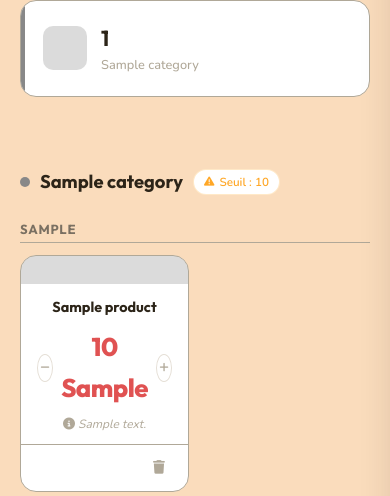
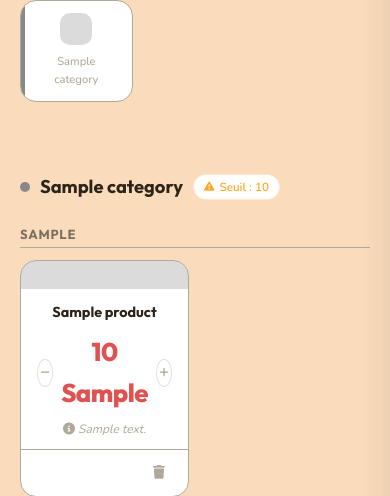
Before and after one commit to pikaseya-ops/Gestion-stock-Mobile, a Flask app: page / in a window 390 px wide. Shown: the part 164-660 px from the top of the page. Run offline with Flask 3, Linux system fonts and the light colour scheme; tables that the repository leaves empty hold one stand-in row (values such as "Sample post").

Commit message:
Edit: stats vignette for mobile adaptation

```diff
--- a/app/static/css/style.css
+++ b/app/static/css/style.css
@@ -392,8 +392,8 @@ input, select, button {
 
 .stats-grid {
     display: grid;
-    grid-template-columns: repeat(auto-fill, minmax(200px, 1fr));
-    gap: 14px;
+    grid-template-columns: repeat(auto-fill, minmax(140px, 1fr));
+    gap: 10px;
     margin-bottom: 20px;
 }
 
@@ -411,6 +411,24 @@ input, select, button {
     cursor: pointer;
 }
 
+@media (max-width: 768px) {
+    .stat-card {
+        padding: 12px 14px;
+        gap: 8px;
+        flex-direction: column;
+        align-items: center;
+        text-align: center;
+    }
+
+    .stat-info {
+        align-items: center;
+    }
+
+    .stat-value {
+        display: none;
+    }
+}
+
 
 .stat-icon {
     width: 44px; height: 44px;
@@ -420,6 +438,14 @@ input, select, button {
     justify-content: center;
     font-size: 1.1rem;
     flex-shrink: 0;
+}
+
+@media (max-width: 768px) {
+    .stat-icon {
+        width: 32px;
+        height: 32px;
+        font-size: 0.9rem;
+    }
 }
 
 
@@ -436,10 +462,22 @@ input, select, button {
     letter-spacing: -0.02em;
 }
 
+@media (max-width: 768px) {
+    .stat-value {
+        font-size: 1.1rem;
+    }
+}
+
 .stat-label {
     font-size: 0.8rem;
     color: var(--color-text-muted);
     font-weight: 500;
+}
+
+@media (max-width: 768px) {
+    .stat-label {
+        font-size: 0.7rem;
+    }
 }
 
 /* =============================================
@@ -1172,12 +1210,18 @@ input, select, button {
     .topbar-right { width: 100%; }
     .search-box { flex: 1; }
     .search-box input { width: 100%; }
-    .stats-grid { grid-template-columns: 1fr 1fr; }
+    .stats-grid {
+        grid-template-columns: repeat(3, 1fr);
+        gap: 8px;
+    }
     .product-grid { grid-template-columns: repeat(auto-fill, minmax(170px, 1fr)); }
 }
 
 @media (max-width: 480px) {
-    .stats-grid { grid-template-columns: 1fr; }
+    .stats-grid {
+        grid-template-columns: repeat(3, 1fr);
+        gap: 6px;
+    }
     .form-row { grid-template-columns: 1fr; }
     .product-grid { grid-template-columns: 1fr 1fr; }
 }
```
Also changed, not shown: 1 other file.
